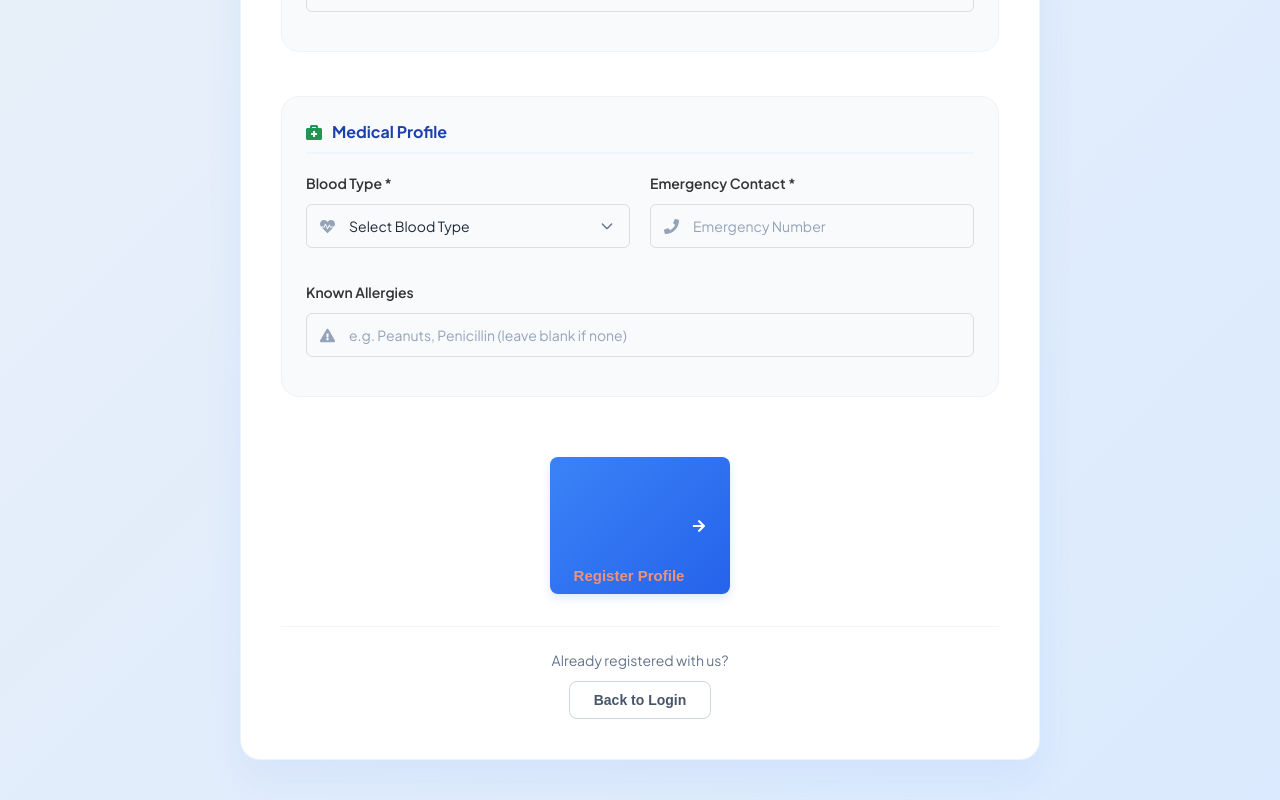
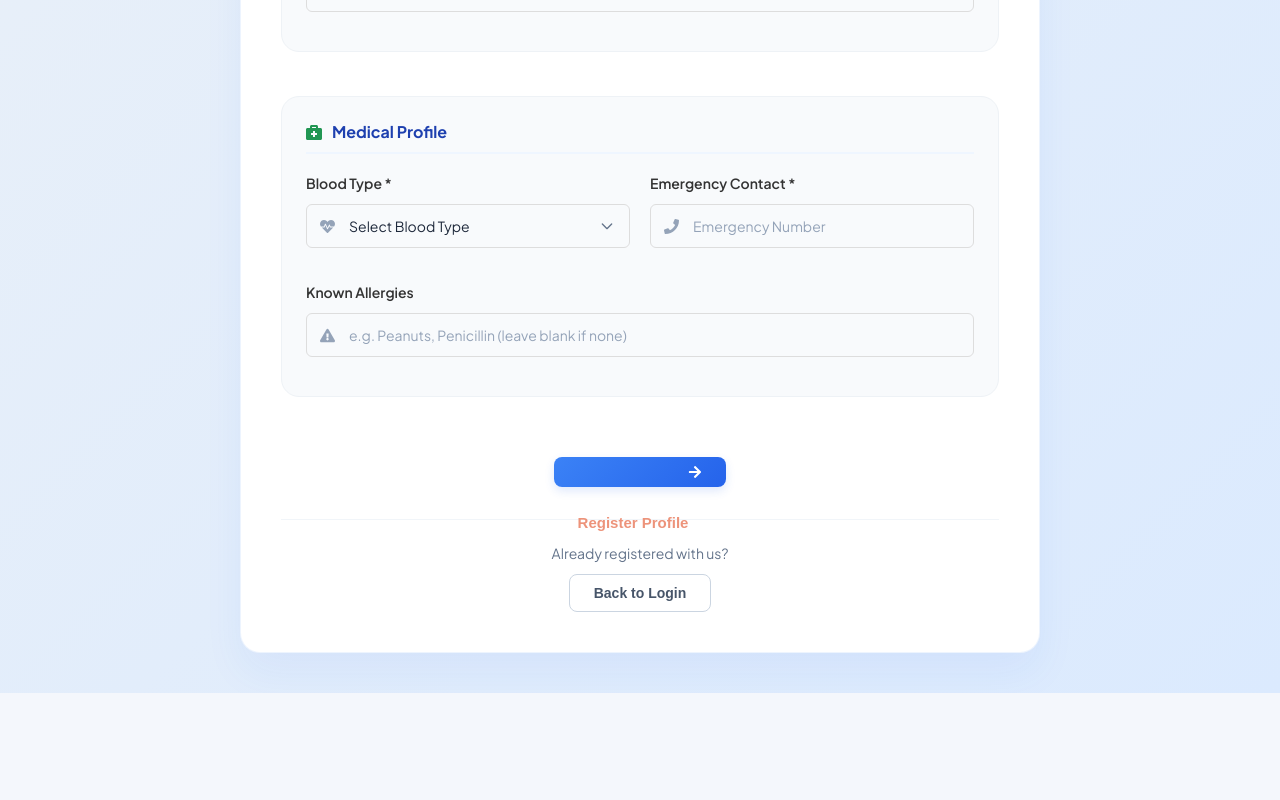
Before and after one commit to maeva-mag/clinicMs, a React (Create React App) app in the folder frontend/: page /signUp in a window 1280 px wide. Shown: the part 1126-1926 px from the top of the page. After the commit the page ends 1819 px from the top, so only its background shows below. Built offline with nearby package versions, Linux system fonts and the light colour scheme; no server answers.

Commit message:
update auth button

```diff
--- a/frontend/src/pages/Auth.css
+++ b/frontend/src/pages/Auth.css
@@ -262,7 +262,7 @@ span {
   display: flex;
   align-items: center;
   justify-content: center;
-  gap: 8px;
+  /* gap: 8px; */
   background: linear-gradient(135deg, #3b82f6 0%, #2563eb 100%);
   color: #ffffff;
   font-size: 14px;
@@ -275,6 +275,7 @@ span {
   transition: all 0.25s ease;
   margin: 16px auto 0 auto;
   width: fit-content;
+  height: 30px;
   align-self: center;
 }
 
@@ -539,7 +540,7 @@ span {
   display: flex;
   align-items: center;
   justify-content: center;
-  gap: 8px;
+  /* gap: 8px; */
   background: linear-gradient(135deg, #3b82f6 0%, #2563eb 100%);
   color: #ffffff;
   font-size: 14px;
@@ -552,6 +553,7 @@ span {
   transition: all 0.25s ease;
   margin: 16px auto 0 auto;
   width: fit-content;
+  height: 30px;
   align-self: center;
 }
 
```
